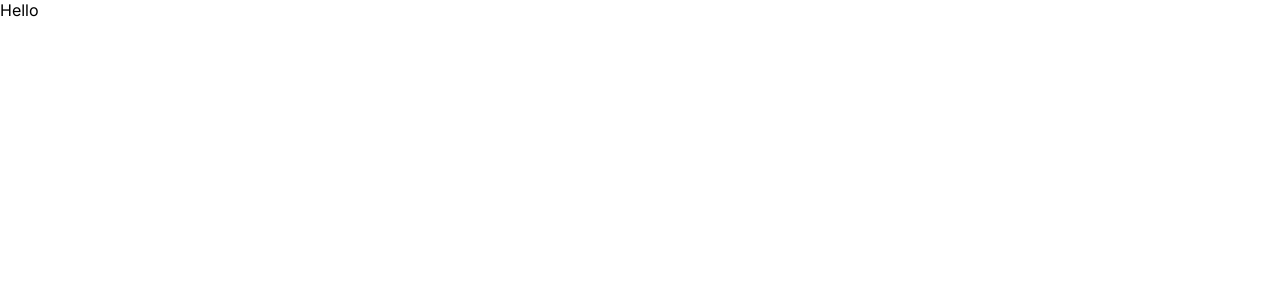
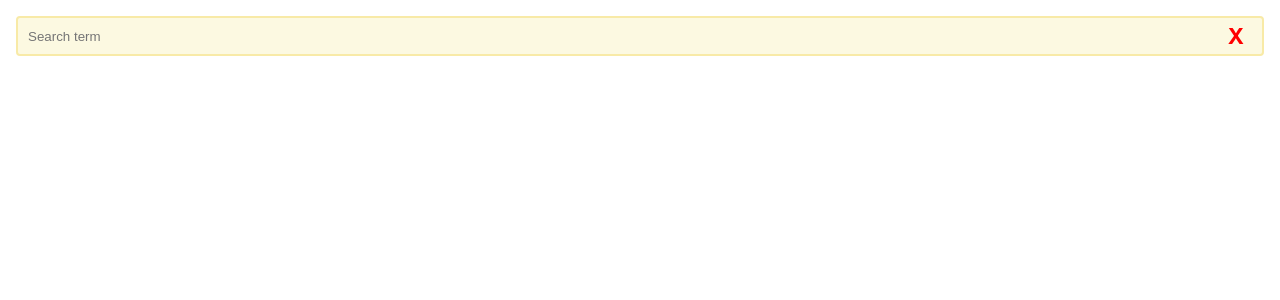
Before and after one commit to MayconnW/auto-complete-input, a Next.js app: page / in a window 1280 px wide. Shown: the top 300 px of the page. Built offline with nearby package versions, Linux system fonts and the light colour scheme.

Commit message:
feature: consume auto-complete component

```diff
--- a/app/page.module.css
+++ b/app/page.module.css
@@ -5,3 +5,7 @@
   min-height: 100vh;
   width: 100%;
 }
+
+.container {
+  width: 100%;
+}
--- a/app/page.tsx
+++ b/app/page.tsx
@@ -1,8 +1,24 @@
+"use client"
 import styles from './page.module.css'
+import { AutoComplete } from './components/auto-complete'
+import {getMatches} from './util/fake-api'
+import { useCallback, useState } from 'react'
 
 export default function Home() {
+  const [itemSelected, setItemSelected] = useState('')
+
+  const onSelectItem = useCallback((item: string) => {
+    setItemSelected(item)
+  }, [])
 
   return (
-    <p>Hello</p>
+    <div className={styles.main}>
+      <div className={styles.container}>
+        <AutoComplete fetch={getMatches} onSelectCallback={onSelectItem}/>
+      </div>
+      <div>
+        {itemSelected && <p>Selected Item: {itemSelected}</p>}
+      </div>
+    </div>
   )
 }
```
